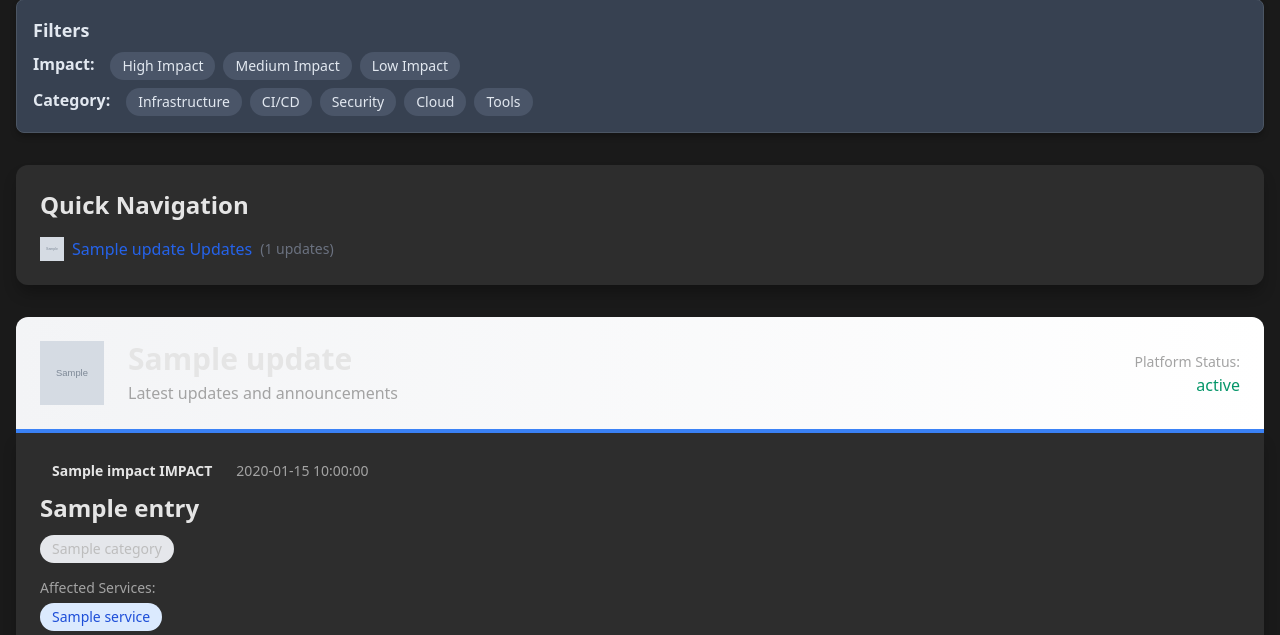
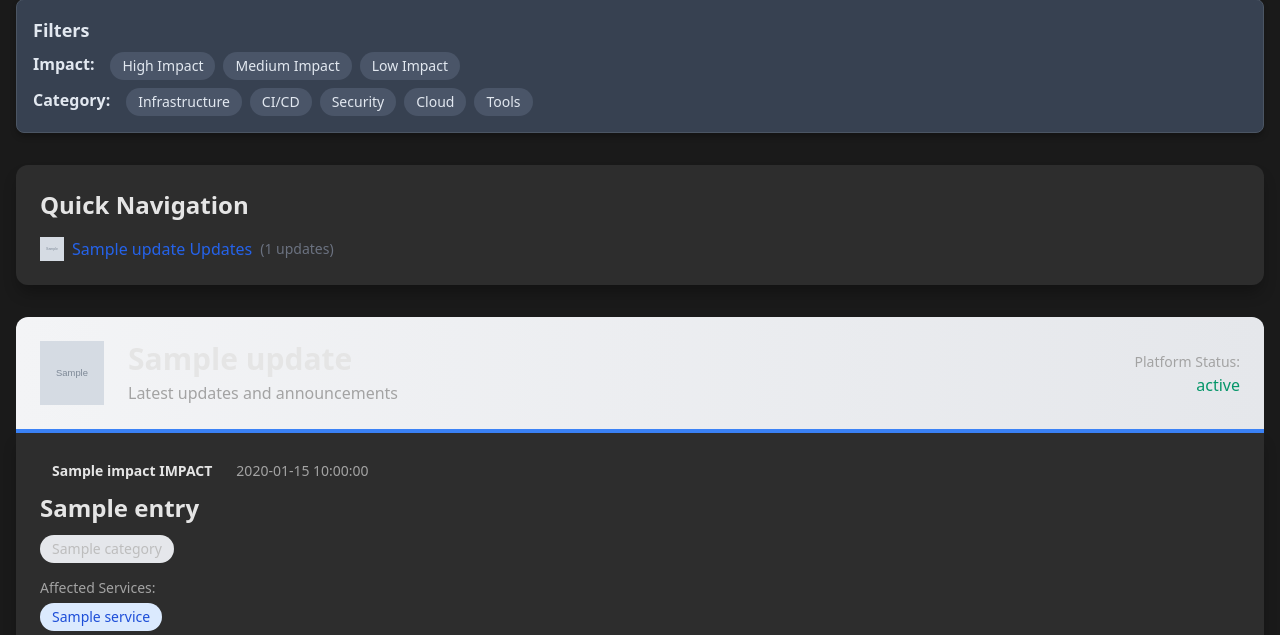
Before and after one commit to ekbrothers/aggregated-devops-rss-ai, a Python web app: template src/templates/base.html in a window 1280 px wide. Shown: the part 375-1010 px from the top of the page. Run offline with Jinja, Linux system fonts and the light colour scheme; the template is opened without the code that fills it: most values are stand-ins (such as "Sample title", 1, 10 or a date in 2020); grey boxes marked "Sample" are stand-in pictures.

```diff
--- a/src/templates/components/updates.html
+++ b/src/templates/components/updates.html
@@ -21,7 +21,7 @@
     {% for source, updates in updates_by_source.items() %}
     <section id="{{source|lower|replace('.', '-')}}" class="mb-12">
         <!-- Source Header -->
-        <div class="bg-gradient-to-r from-gray-100 to-white dark:from-gray-800 dark:to-gray-900 rounded-t-xl p-6 border-b-4 border-blue-500">
+        <div class="bg-gradient-to-r from-gray-100 to-gray-200 dark:from-gray-800 dark:to-gray-900 rounded-t-xl p-6 border-b-4 border-blue-500">
             <div class="flex items-center justify-between">
                 <div class="flex items-center">
                     <img src="{{updates.icon}}" alt="{{updates.name}} logo" class="w-16 h-16 mr-6">
```
